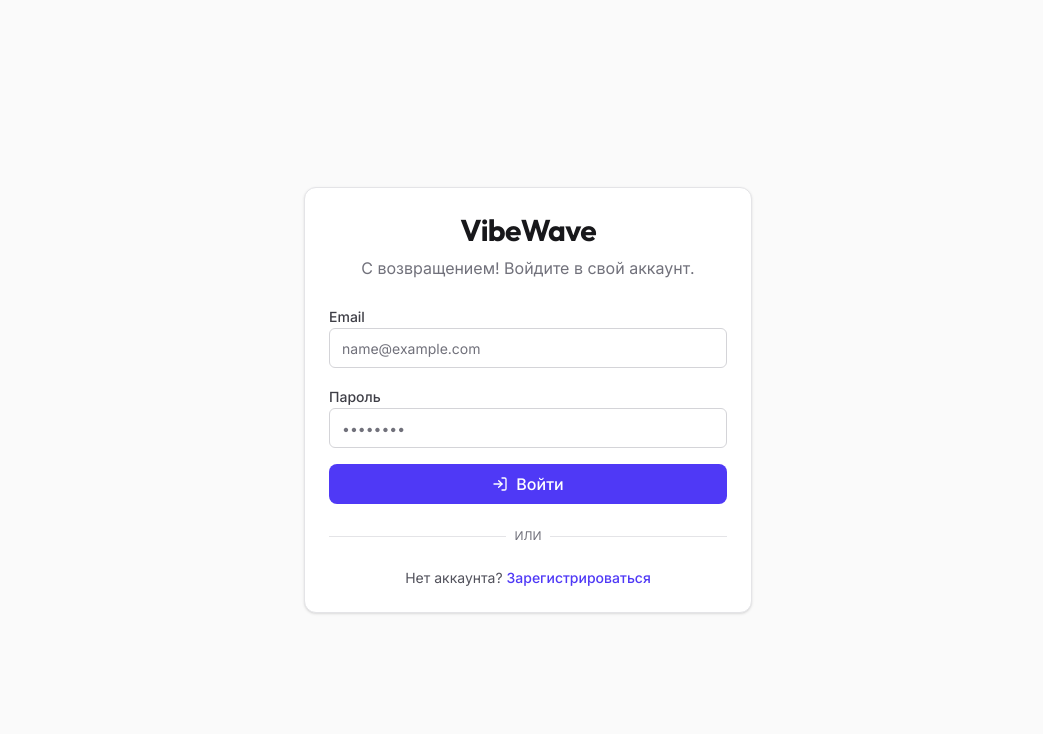
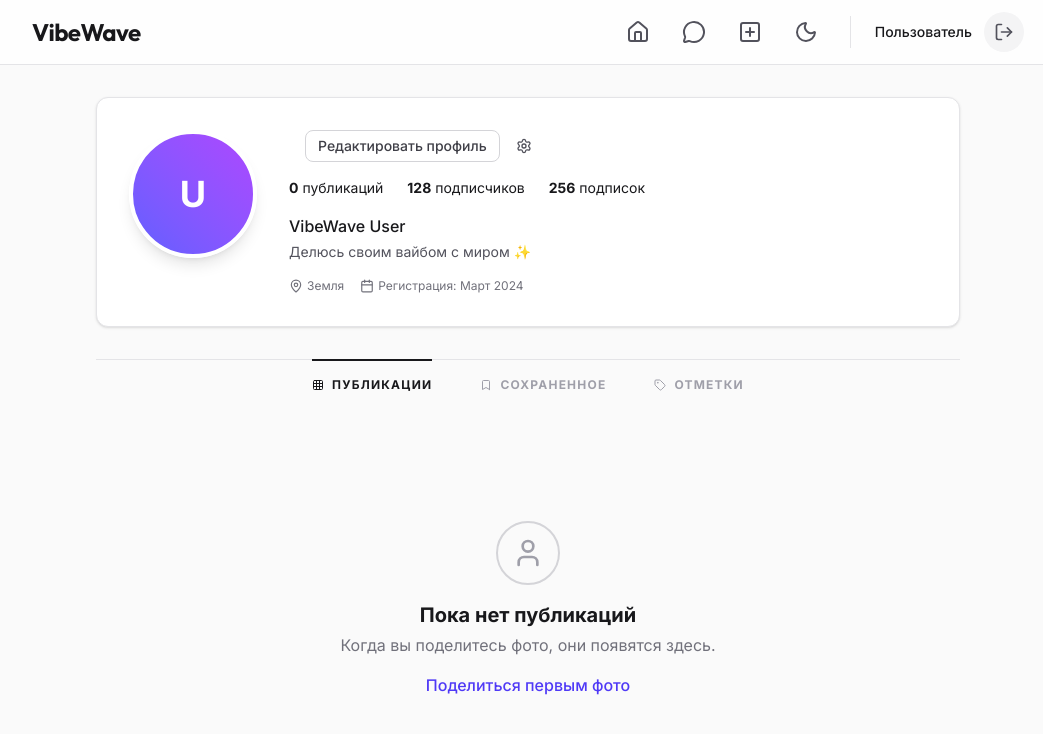
Before and after one commit to Ivan-Samusevich/VibeWave, a React (Vite) app: page /profile in a window 1280 px wide. Before the commit this address led to /login. Shown: the top 734 px of the page, without its empty margins (112-1155 px from the left). Built offline with nearby package versions, Linux system fonts and the light colour scheme.

Commit message:
Added demo profile page

```diff
--- a/src/App.tsx
+++ b/src/App.tsx
@@ -6,6 +6,7 @@
 import { HomePage } from './pages/HomePage';
 import { ChatPage } from './pages/ChatPage';
 import { ThemeProvider } from './context/ThemeContext';
+import { ProfilePage } from './pages/ProfilePage';
 
 export default function App() {
   return (
@@ -18,6 +19,7 @@
             <Route path="/register" element={<RegisterPage />} />
             <Route path="/chat" element={<ChatPage />} />
             <Route path="*" element={<Navigate to="/" replace />} />
+            <Route path="/profile" element={<ProfilePage/>} />
           </Routes>
         </Router>
       </ThemeProvider>
--- /dev/null
+++ b/src/pages/ProfilePage.tsx
@@ -0,0 +1,104 @@
+import React from 'react';
+import { useSelector } from 'react-redux';
+import { RootState } from '../store';
+import { Navbar } from '../components/NavBar';
+import { Card } from '../components/Card';
+import { Button } from '../components/Button';
+import { User, Settings, Grid, Bookmark, Tag, MapPin, Calendar } from 'lucide-react';
+import { motion } from 'motion/react';
+
+export const ProfilePage: React.FC = () => {
+  const { user } = useSelector((state: RootState) => state.auth);
+
+  return (
+    <div className="min-h-screen bg-zinc-50">
+      <Navbar />
+
+      <main className="mx-auto max-w-4xl px-4 py-8 space-y-8">
+        {/* Profile Header */}
+        <motion.div
+          initial={{ opacity: 0, y: 20 }}
+          animate={{ opacity: 1, y: 0 }}
+        >
+          <Card className="p-8 border-zinc-200 shadow-sm">
+            <div className="flex flex-col md:flex-row items-center md:items-start gap-8">
+              {/* Avatar */}
+              <div className="h-32 w-32 rounded-full bg-linear-to-tr from-indigo-500 to-purple-500 flex items-center justify-center text-white text-4xl font-bold border-4 border-white shadow-lg">
+                {user?.userName?.[0].toUpperCase() || 'U'}
+              </div>
+
+              {/* Info */}
+              <div className="flex-1 space-y-4 text-center md:text-left">
+                <div className="flex flex-col md:flex-row md:items-center gap-4">
+                  <h1 className="text-2xl font-bold text-zinc-900">{user?.userName}</h1>
+                  <div className="flex items-center justify-center md:justify-start gap-2">
+                    <Button variant="outline" size="sm" className="h-8">
+                      Редактировать профиль
+                    </Button>
+                    <Button variant="ghost" size="sm" className="h-8 w-8 p-0">
+                      <Settings className="h-4 w-4" />
+                    </Button>
+                  </div>
+                </div>
+
+                <div className="flex items-center justify-center md:justify-start gap-6 text-sm">
+                  <span><span className="font-bold">0</span> публикаций</span>
+                  <span><span className="font-bold">128</span> подписчиков</span>
+                  <span><span className="font-bold">256</span> подписок</span>
+                </div>
+
+                <div className="space-y-1">
+                  <p className="font-medium text-zinc-900">VibeWave User</p>
+                  <p className="text-sm text-zinc-600">Делюсь своим вайбом с миром ✨</p>
+                </div>
+
+                <div className="flex flex-wrap justify-center md:justify-start gap-4 text-xs text-zinc-500">
+                  <div className="flex items-center gap-1">
+                    <MapPin className="h-3.5 w-3.5" />
+                    <span>Земля</span>
+                  </div>
+                  <div className="flex items-center gap-1">
+                    <Calendar className="h-3.5 w-3.5" />
+                    <span>Регистрация: Март 2024</span>
+                  </div>
+                </div>
+              </div>
+            </div>
+          </Card>
+        </motion.div>
+
+        {/* Tabs */}
+        <div className="border-t border-zinc-200">
+          <div className="flex justify-center gap-12 -mt-px">
+            <button className="flex items-center gap-2 py-4 border-t-2 border-zinc-900 text-xs font-bold uppercase tracking-widest text-zinc-900">
+              <Grid className="h-3 w-3" />
+              Публикации
+            </button>
+            <button className="flex items-center gap-2 py-4 border-t-2 border-transparent text-xs font-bold uppercase tracking-widest text-zinc-400 hover:text-zinc-600">
+              <Bookmark className="h-3 w-3" />
+              Сохраненное
+            </button>
+            <button className="flex items-center gap-2 py-4 border-t-2 border-transparent text-xs font-bold uppercase tracking-widest text-zinc-400 hover:text-zinc-600">
+              <Tag className="h-3 w-3" />
+              Отметки
+            </button>
+          </div>
+        </div>
+
+        {/* Empty State */}
+        <div className="py-20 text-center space-y-4">
+          <div className="mx-auto h-16 w-16 rounded-full border-2 border-zinc-300 flex items-center justify-center text-zinc-400">
+            <User className="h-8 w-8" />
+          </div>
+          <div className="space-y-1">
+            <h3 className="text-xl font-bold text-zinc-900">Пока нет публикаций</h3>
+            <p className="text-zinc-500">Когда вы поделитесь фото, они появятся здесь.</p>
+          </div>
+          <Button variant="ghost" className="text-indigo-600 hover:text-indigo-700 hover:bg-transparent p-0 h-auto font-medium">
+            Поделиться первым фото
+          </Button>
+        </div>
+      </main>
+    </div>
+  );
+};
```
